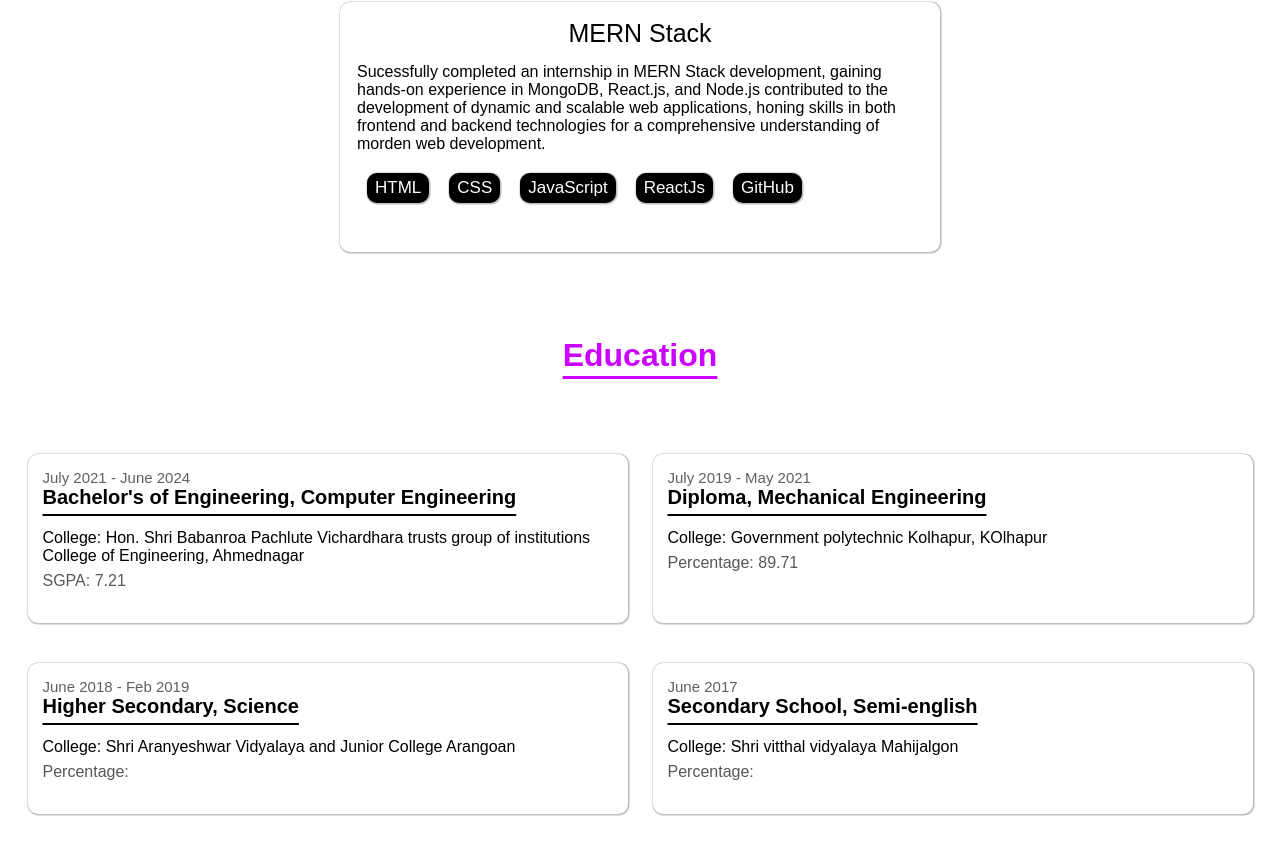
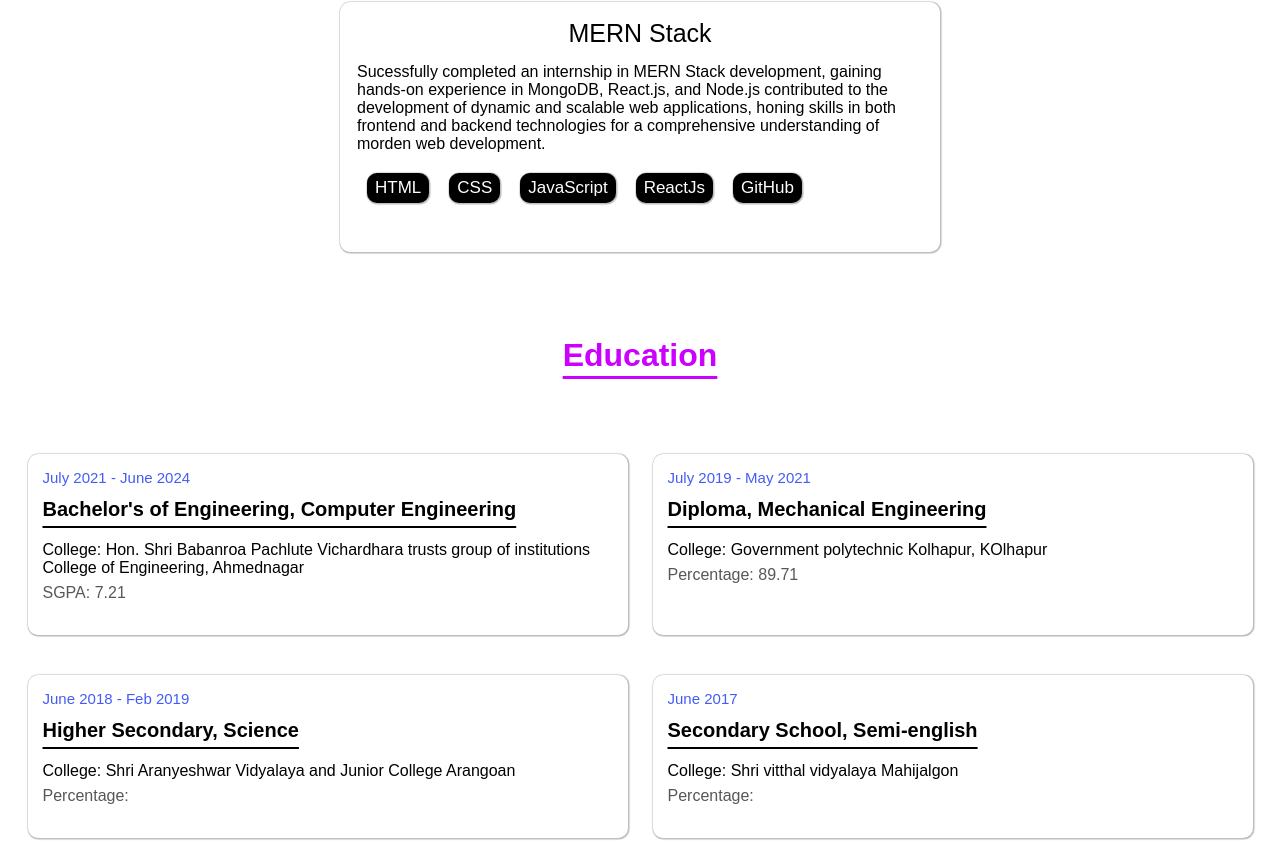
Before and after one commit to vaibhavgaikwad8476/Personal-portfolio, a React (Create React App) app: page /AboutMe in a window 1280 px wide. Shown: the part 585-1448 px from the top of the page. Before the commit the page ends 1424 px from the top, so only its background shows below. Built offline with nearby package versions, Linux system fonts and the light colour scheme.

Commit message:
Update About.css

```diff
--- a/src/AboutUs/About.css
+++ b/src/AboutUs/About.css
@@ -327,7 +327,8 @@ margin: 15px;
     margin-top: 7px;
 }
 .courseyear{
-    color: rgb(97, 96, 96);
+    color: rgb(68, 92, 246);
+    padding-bottom: 12px;
     font-size: 15px;
 }
 .professionalskill{
```
